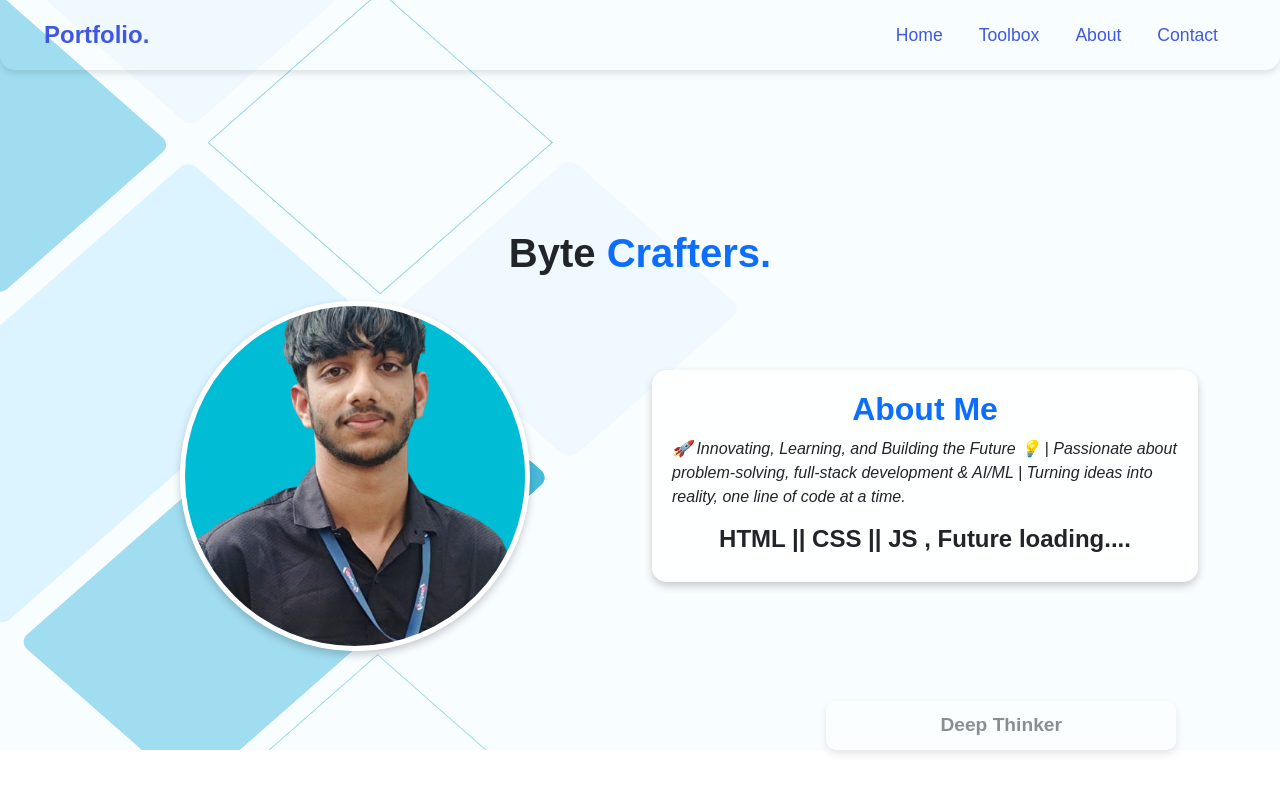
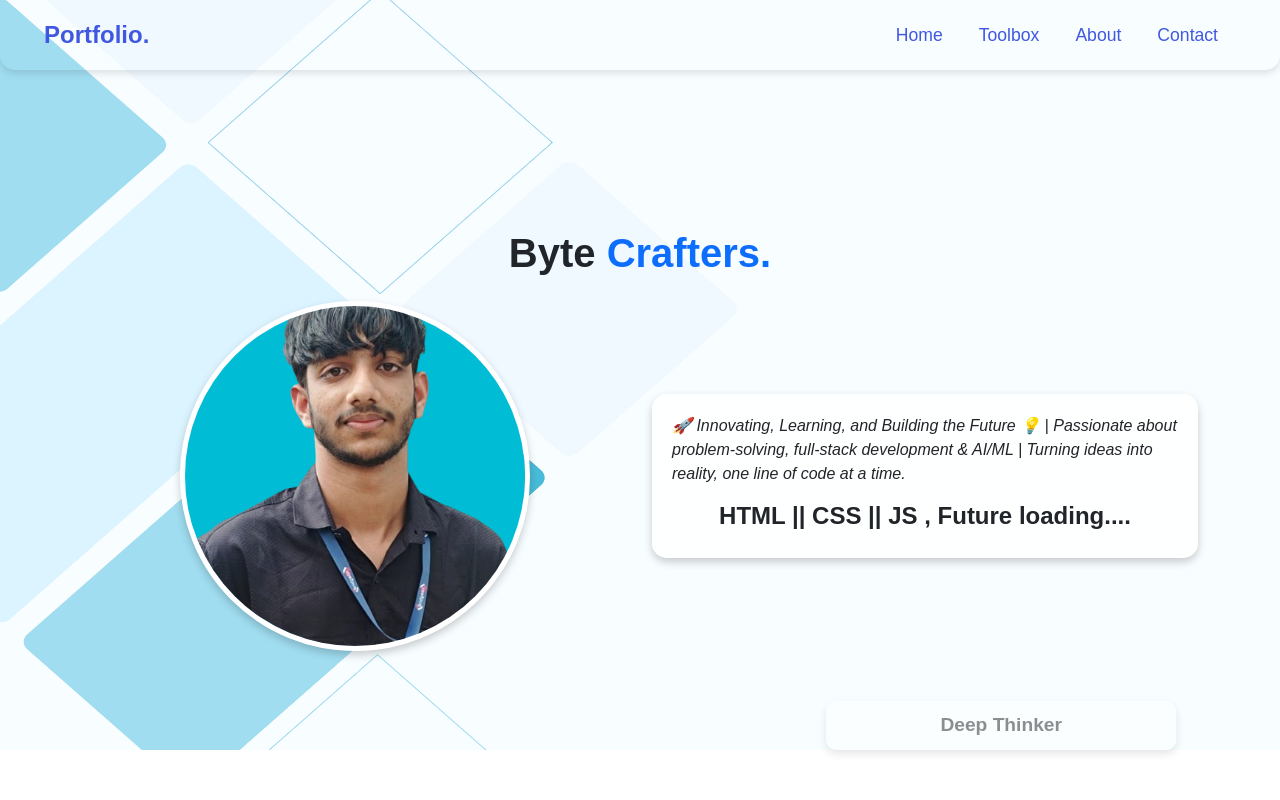
Before and after one commit to Astrophile21/My-Portfolio, a plain HTML site: page index.html in a window 1280 px wide. Shown: the top 800 px of the page. Drawn offline with nearby package versions, Linux system fonts and the light colour scheme.

Commit message:
Update index.html

```diff
--- a/index.html
+++ b/index.html
@@ -356,7 +356,7 @@
                 </div>
                 <div class="col-md-6">
                     <div class="about-section">
-                        <h2 class="text-center fw-bold text-primary">About Me</h2>
+
                         <p ><i>🚀 Innovating, Learning, and Building the Future 💡 | Passionate about problem-solving, full-stack development & AI/ML | Turning ideas into reality, one line of code at a time.</i></p>
                         <h4 class="text-center fw-bold">HTML || CSS || JS , Future loading....</h4>
                     </div>
```
